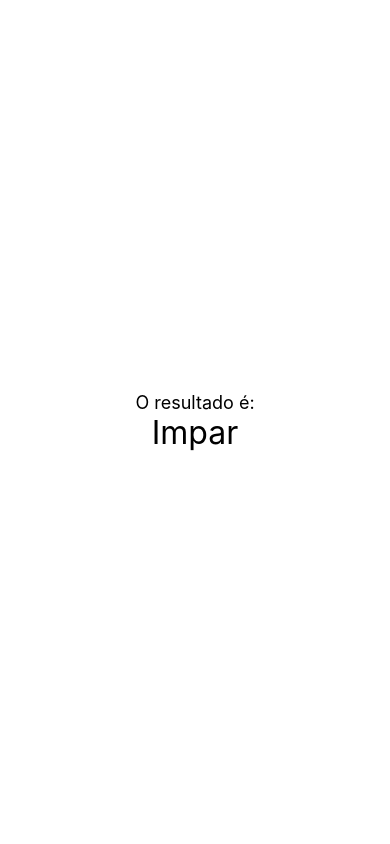
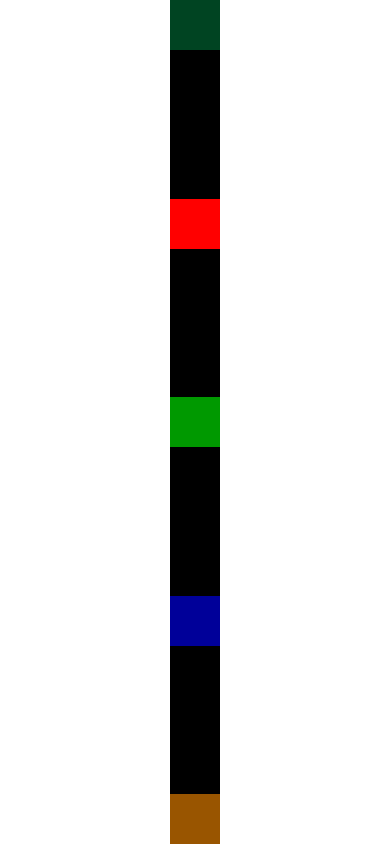
Before and after one commit to ThiagoDevLuiz/Estudos-React-Native, a React Native app: screen / in a window 390 px wide. Built offline with nearby package versions, Linux system fonts and the light colour scheme.

Commit message:
estudos dia 21/06

```diff
--- a/src/App.js
+++ b/src/App.js
@@ -1,7 +1,11 @@
 import React from 'react';
 import { SafeAreaView, StyleSheet } from 'react-native';
 
-import ParImpar from './components/ParImpar';
+
+import FlexboxV1 from './components/layout/FlexboxV1';
+// import Familia from './components/relacao/Familia';
+// import Membro from './components/relacao/Membro';
+// import ParImpar from './components/ParImpar';
 // import Diferenciar from './components/Diferenciar';
 // import ContadorV2 from './components/contador/ContadorV2'
 // import Pai from './components/indireta/Pai';
@@ -16,8 +20,21 @@ import ParImpar from './components/ParImpar';
 
 export default () => (
   <SafeAreaView style={style.App}>
+    <FlexboxV1 />
+    {/*
+    <Familia>
+      <Membro nome="Wellington" sobrenome="Luiz" />
+      <Membro nome="Marcira" sobrenome="da Silva" />
+      <Membro nome="Thiago" sobrenome="Luiz" />
+      <Membro nome="Evellyn" sobrenome="da Silva" />
+    </Familia>
+    <Familia>
+      <Membro nome="Luiz" sobrenome="Henrique" />
+      <Membro nome="Cristiane" sobrenome="Xavier" />
+      <Membro nome="Pedro" sobrenome="Henrique" />
+      <Membro nome="Renata" sobrenome="Isabella" />
+    </Familia>
     <ParImpar num={3}/>
-    {/*
     <Diferenciar />
     <ContadorV2 />
     <Pai />
--- /dev/null
+++ b/src/components/layout/FlexboxV1.js
@@ -0,0 +1,23 @@
+import React from 'react';
+import { View, StyleSheet } from 'react-native';
+import Quadrado from './Quadrado';
+
+export default props => {
+  return (
+    <View style={style.flexV1}>
+      <Quadrado cor="#042" />
+      <Quadrado cor="#F00" />
+      <Quadrado cor="#090" />
+      <Quadrado cor="#009" />
+      <Quadrado cor="#950" />
+    </View>
+  );
+};
+
+const style = StyleSheet.create({
+  flexV1: {
+    flexGrow: 1,
+    justifyContent: 'space-between',
+    backgroundColor: '#000',
+  },
+});
--- /dev/null
+++ b/src/components/layout/Quadrado.js
@@ -0,0 +1,13 @@
+import React from 'react'
+import { View } from 'react-native'
+
+export default props => {
+  const lado = 50
+  return (
+    <View style={{
+      height: lado,
+      width: lado,
+      backgroundColor: props.cor || '#000'
+    }} />
+  )
+}
--- /dev/null
+++ b/src/components/relacao/Familia.js
@@ -0,0 +1,13 @@
+import React from 'react';
+import { Text } from 'react-native';
+import Estilo from '../estilo';
+
+export default props => {
+  return (
+    <>
+      <Text style={Estilo.txtP}>[Início] Membros da Família:</Text>
+      {props.children}
+      <Text style={Estilo.txtP}>[Fim] Membros da Família:</Text>
+    </>
+  );
+};
--- /dev/null
+++ b/src/components/relacao/Membro.js
@@ -0,0 +1,11 @@
+import React from 'react';
+import { Text } from 'react-native';
+import Estilo from '../estilo';
+
+export default props => {
+  return (
+    <Text style={Estilo.txtG}>
+      {props.nome} {props.sobrenome}
+    </Text>
+  );
+};
```
Also changed, not shown: src/components/temp.js (+4 -4 lines).
